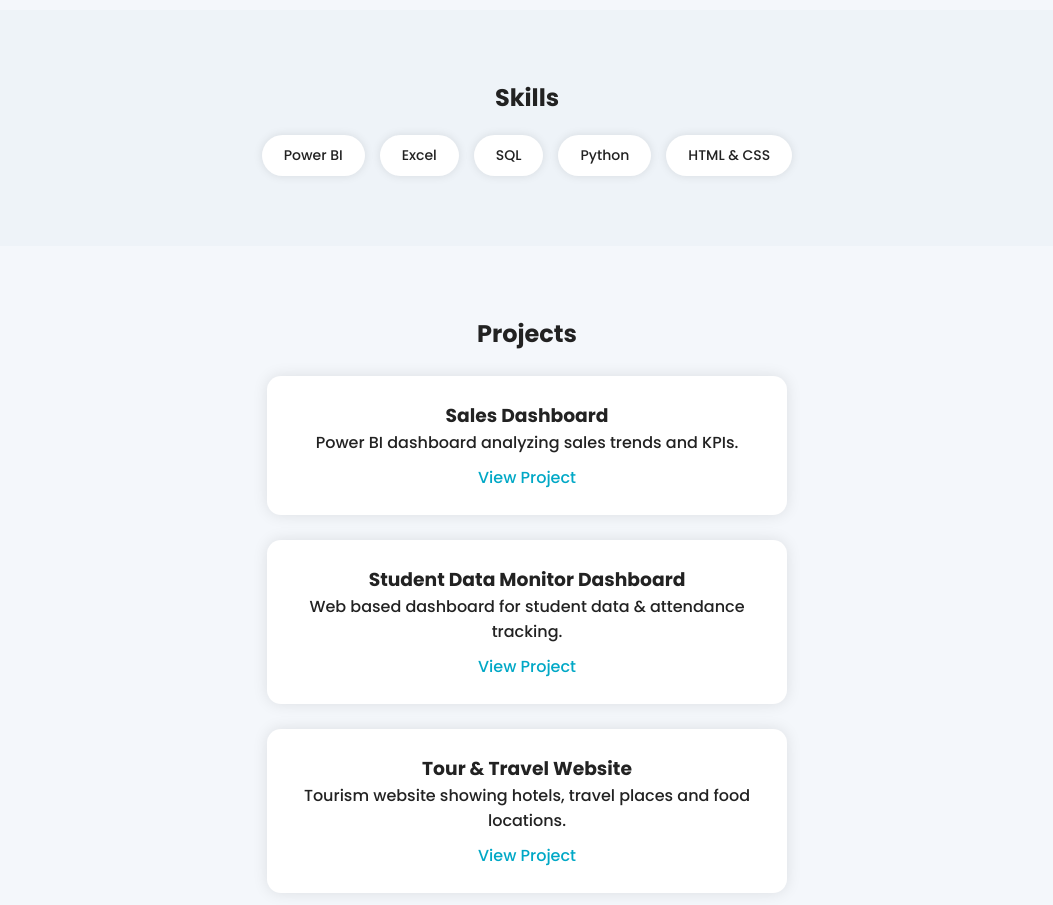
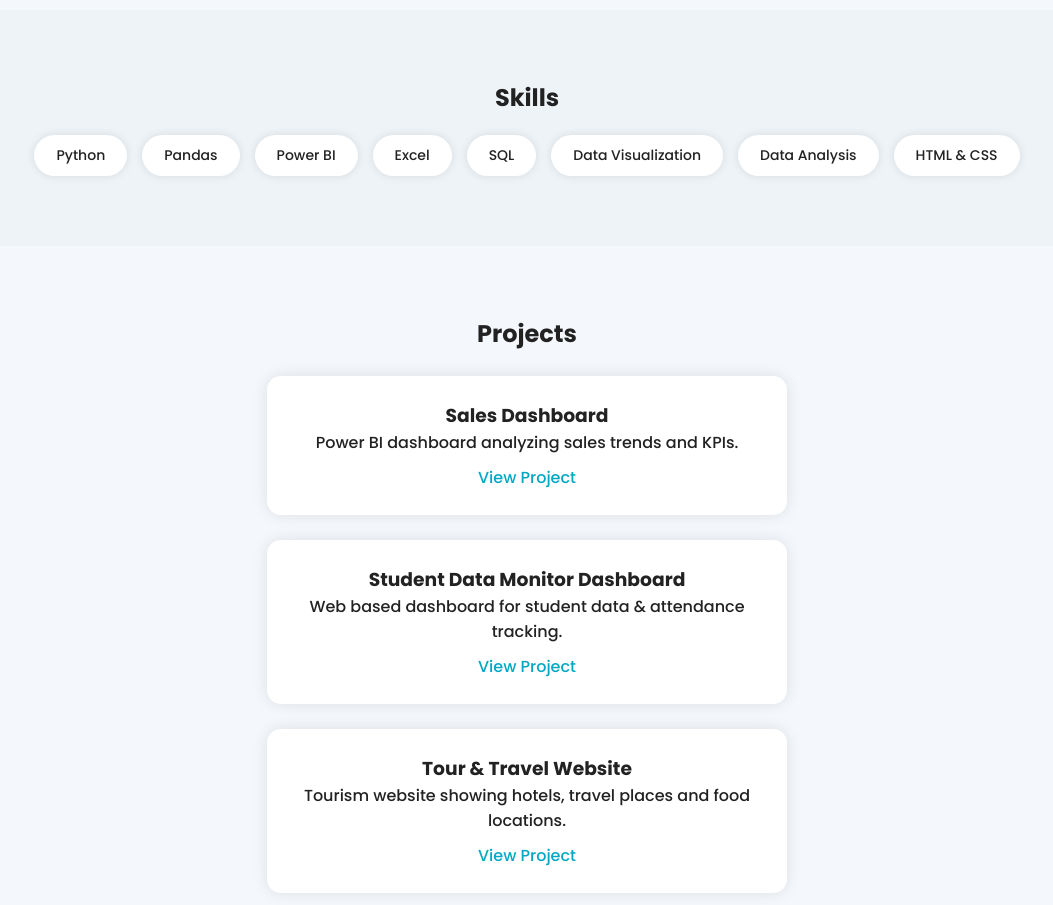
Before and after one commit to mrkundanraj/mrkundanraj.github.io, a plain HTML site: page index.html in a window 1280 px wide. Shown: the part 1080-1985 px from the top of the page, without its empty margins (113-1166 px from the left). Drawn offline with Linux system fonts and the light colour scheme.

Commit message:
Update index.html

```diff
--- a/index.html
+++ b/index.html
@@ -69,10 +69,13 @@
 <h2>Skills</h2>
 
 <div class="skills">
+<span>Python</span>
+<span>Pandas</span>
 <span>Power BI</span>
 <span>Excel</span>
 <span>SQL</span>
-<span>Python</span>
+<span>Data Visualization</span>
+<span> Data Analysis</span>
 <span>HTML & CSS</span>
 </div>
 </section>
@@ -116,7 +119,7 @@
 
 <p>
 <i class="fa-brands fa-linkedin"></i>
-<a href="#" target="_blank">LinkedIn</a>
+<a href="https://www.linkedin.com/in/mrkundanraj" target="_blank">LinkedIn</a>
 </p>
 </section>
 
```
